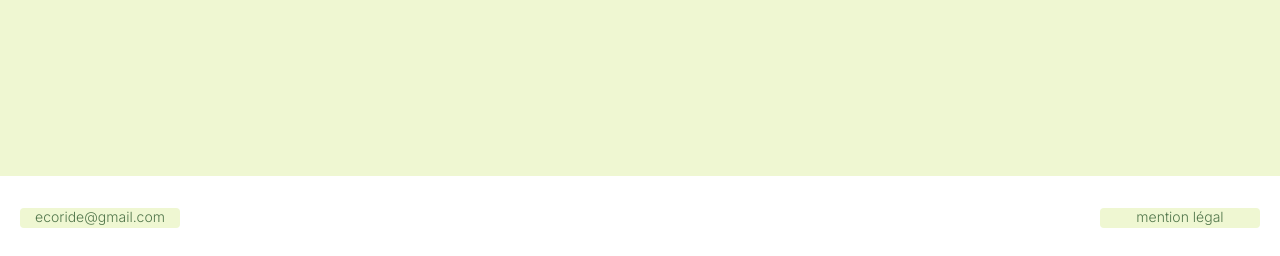
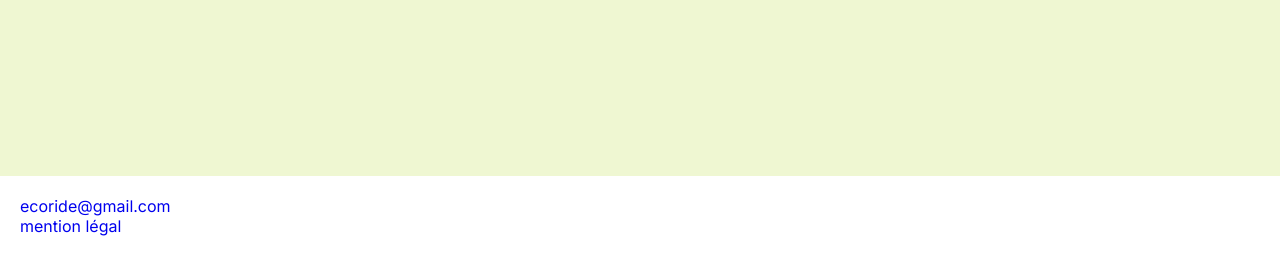
Before and after one commit to Minibrute90/ecoride, a PHP site: page /connection.php in a window 1280 px wide. Shown: the part 544-800 px from the top of the page. Run offline with PHP 8.4, Linux system fonts and the light colour scheme.

Commit message:
footer0804 home

```diff
--- a/css/style.css
+++ b/css/style.css
@@ -424,47 +424,17 @@ section.zone_espace{
 /*style footer*/
 
 footer {
-    margin-top: 40px;
+    display: flex;
+    flex-direction: row;
+    justify-content:space-between;
+    align-items: center;
     width: 100%;
     height: 80px;
     background-color: white;
 }
 
 
-.bt_footer{
-    display: flex;
-    flex-direction: row;
-    justify-content: space-between;
-    margin-top:32px;
-    margin-right:40px;
-    margin-left:40px;
-    left:0;
-    right:0;
-}
 
-
-.position_email, .position_mention{
-    background-color: #EFF7D2;
-    width: 160px;
-    height: 20px;
-    font-size: 12px;
-    border: none;
-    border-radius: 4px;
-}
-
-.position_email a, .position_mention a{
-    font-weight:300;
-    display: flex;
-    flex-direction: row;
-    justify-content: center;
-    font-size: 14px;
-    color:#51764B;
-}
-
-.position_email a:hover, .position_mention a:hover{
-    background-color: #F4F9E2;
-    border-radius: 4px;
-}
 
 
 /*responsive*/
```
Also changed, not shown: index.php (+4 -4 lines).
